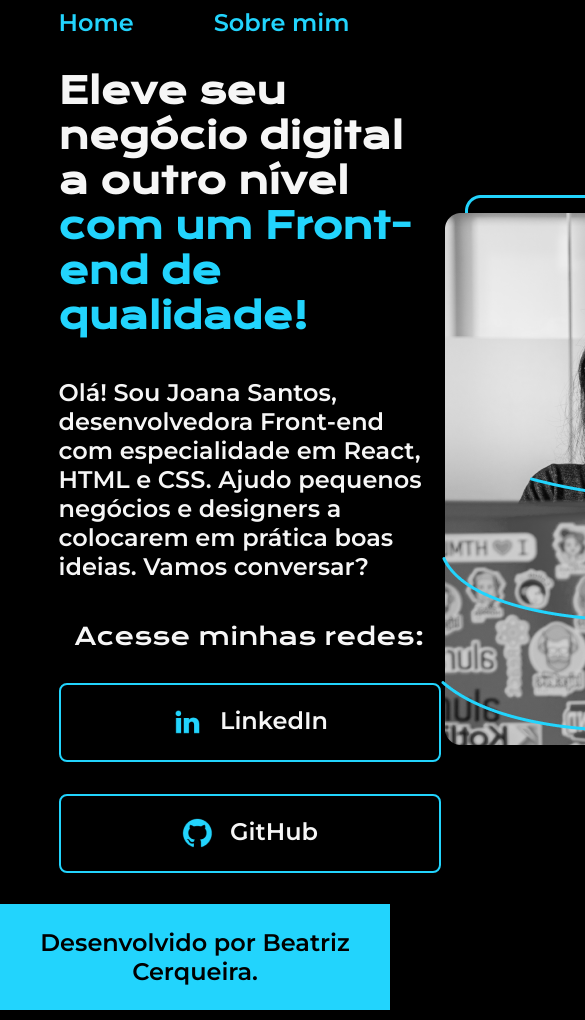
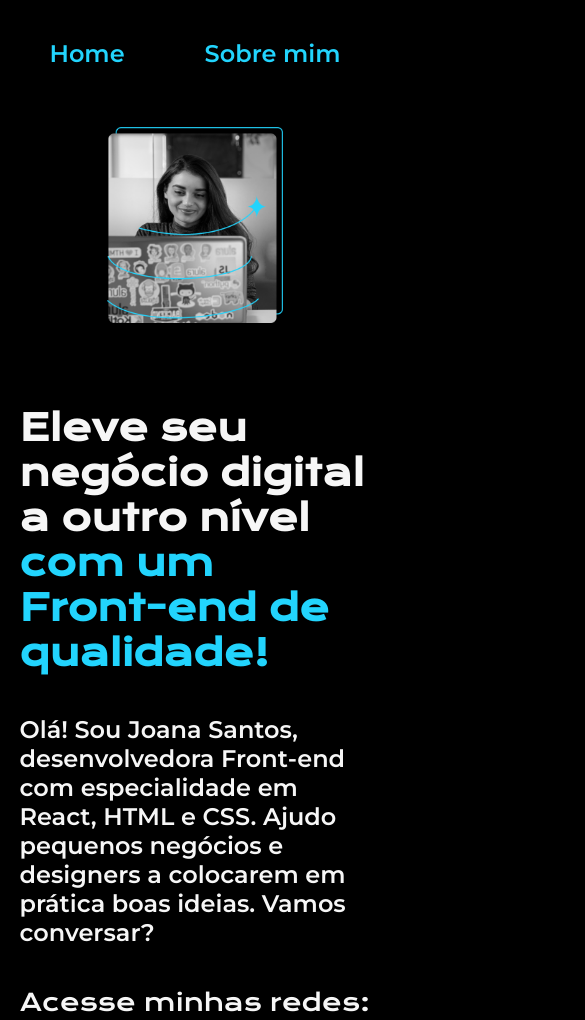
Before and after one commit to Binatriz/estudo-classes-posicionamento, a plain HTML site: page index.html in a window 390 px wide. Shown: the top 1020 px of the page, 585 px wide, since content can reach past the window. Drawn offline with nearby package versions, Linux system fonts and the light colour scheme.

Commit message:
alterações de posicionamento

```diff
--- a/index.html
+++ b/index.html
@@ -29,18 +29,18 @@
                 conversar?</p>
             <div class="apresentacao__links">
                 <h2 class="apresentacao__links__subtitulo">Acesse minhas redes:</h2>
-                <a class="apresentacao__links__link"
+                <a class="apresentacao__links__navegacao"
                     href="https://br.linkedin.com/in/beatriz-cerqueira1?trk=public_post_feed-actor-name">
                     <img src="./assets/linkedin.png" alt="">
                     LinkedIn
                 </a>
-                <a class="apresentacao__links__link" href="https://github.com/Binatriz">
+                <a class="apresentacao__links__navegacao" href="https://github.com/Binatriz">
                     <img src="./assets/github.png" alt="">
                     GitHub
                 </a>
             </div>
         </section>
-        <img src="./assets/Imagem.png" alt="Foto da Joana Santos programando">
+        <img class="apresentacao__imagem" src="./assets/Imagem.png" alt="Foto da Joana Santos programando">
     </main>
     <footer class="rodape">
         <p>Desenvolvido por Beatriz Cerqueira.</p>
--- a/styles/style.css
+++ b/styles/style.css
@@ -32,7 +32,7 @@ body {
 
 .cabecalho__menu__link {
     font-family: var(--font-secundaria);
-    font-size: 24px;
+    font-size: 1.5rem;
     font-weight: 600;
     color: var(--cor-terciaria);
     text-decoration: none;
@@ -43,17 +43,22 @@ body {
     display: flex;
     align-items: center;
     justify-content: space-between;
+    gap: 82px ;
+}
+
+.apresentacao__imagem {
+    width: 50%;
 }
 
 .apresentacao__conteudo {
-    width: 615px;
+    width: 50%;
     display: flex;
     flex-direction: column;
     gap: 40px;
 }
 
 .apresentacao__conteudo__titulo {
-    font-size: 36px;
+    font-size: 2.25rem;
     font-family: var(--font-principal);
 }
 
@@ -62,7 +67,7 @@ body {
 }
 
 .apresentacao__conteudo__texto {
-    font-size: 24px;
+    font-size: 1.5rem;
     font-family: var(--font-secundaria);
 }
 
@@ -77,17 +82,17 @@ body {
 .apresentacao__links__subtitulo {
     font-family: var(--font-principal);
     font-weight: 400;
-    font-size: 24px;
+    font-size: 1.5rem;
 }
 
-.apresentacao__links__link {
+.apresentacao__links__navegacao {
     display: flex;
     justify-content: center;
     gap: 16px;
-    width: 378px;
+    width: 50%;
     text-align: center;
     border-radius: 8px;
-    font-size: 24px;
+    font-size:  1.5rem;
     padding: 21.5px 0;
     text-decoration: none;
     font-family: var(--font-secundaria);
@@ -105,6 +110,22 @@ body {
     background-color: var(--cor-terciaria);
     font-family: var(--font-secundaria);
     text-align: center;
-    font-size: 24px;
+    font-size:  1.5rem;
     font-weight: 400;
 }
+
+@media (max-width: 1200px){
+    .cabecalho{
+        padding: 10%;
+    }
+    .cabecalho__menu{
+        justify-content: center;
+    }
+    .apresentacao{
+        flex-direction: column-reverse;
+        padding: 5%;
+    }
+    .apresentacao__conteudo{
+        width: auto;
+    }
+}
```
